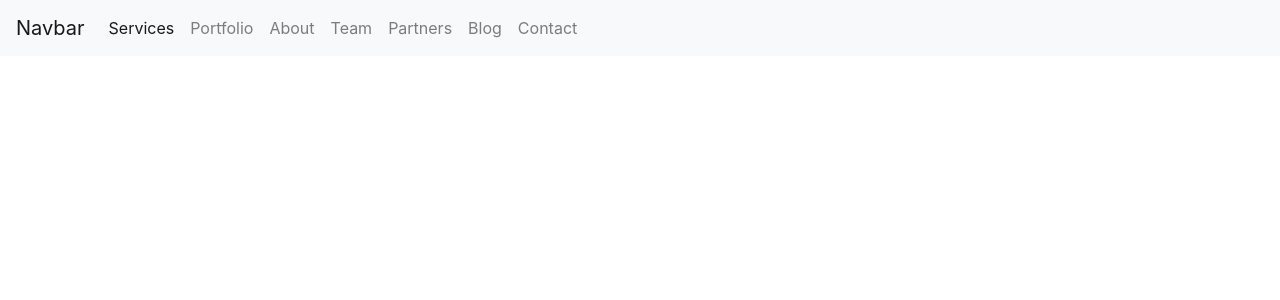
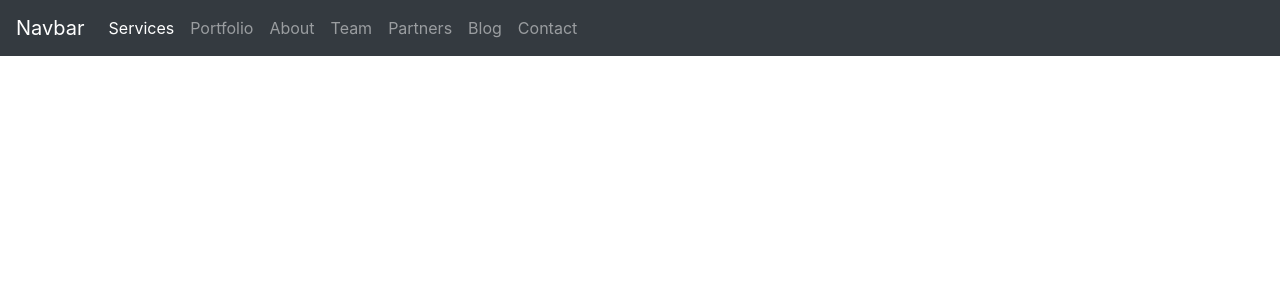
Before and after one commit to formation-dwwm/web-agency, a Jekyll site: the page built from index.markdown, in a window 1280 px wide. Shown: the top 300 px of the page. Built offline with Jekyll 4.4.1, drawn with Linux system fonts in a browser that asks for light colours.

Commit message:
Add link

```diff
--- a/_includes/navbar.html
+++ b/_includes/navbar.html
@@ -1,4 +1,4 @@
-<nav class="navbar navbar-expand-lg navbar-light bg-light">
+<nav class="navbar navbar-expand-lg navbar-dark bg-dark">
     <a class="navbar-brand" href="#">Navbar</a>
     <button class="navbar-toggler" type="button" data-toggle="collapse" data-target="#navbarNav"
         aria-controls="navbarNav" aria-expanded="false" aria-label="Toggle navigation">
@@ -7,25 +7,25 @@
     <div class="collapse navbar-collapse" id="navbarNav">
         <ul class="navbar-nav">
             <li class="nav-item active">
-                <a class="nav-link" href="#">Services <span class="sr-only">(current)</span></a>
+                <a class="nav-link" href="#services">Services <span class="sr-only">(current)</span></a>
             </li>
             <li class="nav-item">
-                <a class="nav-link" href="#">Portfolio</a>
+                <a class="nav-link" href="#portfolio">Portfolio</a>
             </li>
             <li class="nav-item">
-                <a class="nav-link" href="#">About</a>
+                <a class="nav-link" href="#about">About</a>
             </li>
             <li class="nav-item">
-                <a class="nav-link" href="#">Team</a>
+                <a class="nav-link" href="#team">Team</a>
             </li>
             <li class="nav-item">
-                <a class="nav-link" href="#">Partners</a>
+                <a class="nav-link" href="#partners">Partners</a>
             </li>
             <li class="nav-item">
-                <a class="nav-link" href="#">Blog</a>
+                <a class="nav-link" href="#blog">Blog</a>
             </li>
             <li class="nav-item">
-                <a class="nav-link" href="#">Contact</a>
+                <a class="nav-link" href="#contact">Contact</a>
             </li>
 
         </ul>
--- a/_layouts/default.html
+++ b/_layouts/default.html
@@ -3,6 +3,9 @@
 {%- include head.html -%}
 
 <body>
+  <!-- Définit si navbar par default ou blog -->
+
+
   {%- include navbar.html -%}
     {{ content }}
   {%- include footer.html -%}
```
Also changed, not shown: package.json (added, +20 -0 lines), 1 other file.
